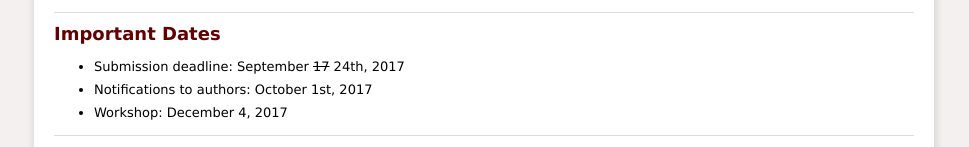
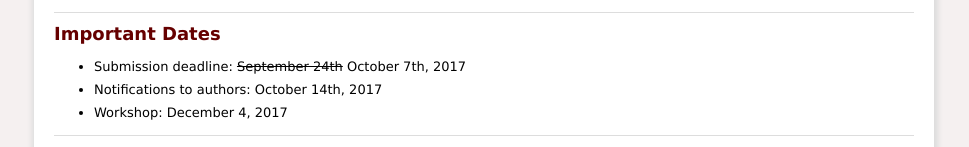
Before and after one commit to SciKnow/sciknow2017, a plain HTML site: page index.html in a window 1280 px wide. Shown: the part 1336-1483 px from the top of the page, without its empty margins (156-1125 px from the left). Drawn offline with Linux system fonts and the light colour scheme.

Commit message:
Update deadline

```diff
--- a/index.html
+++ b/index.html
@@ -265,8 +265,8 @@ Submissions should be emailed to sciknow2017@gmail.com.
 <div id="dates">
 </p><h2>Important Dates</h2>
 <ul>
-<li>Submission deadline: September <del>17</del> 24th, 2017
-</li><li>Notifications to authors: October 1st, 2017
+<li>Submission deadline: <del>September 24th</del> October 7th, 2017
+</li><li>Notifications to authors: October 14th, 2017
 </li><li>Workshop: December 4, 2017
 </li></ul>
 </div>
```
